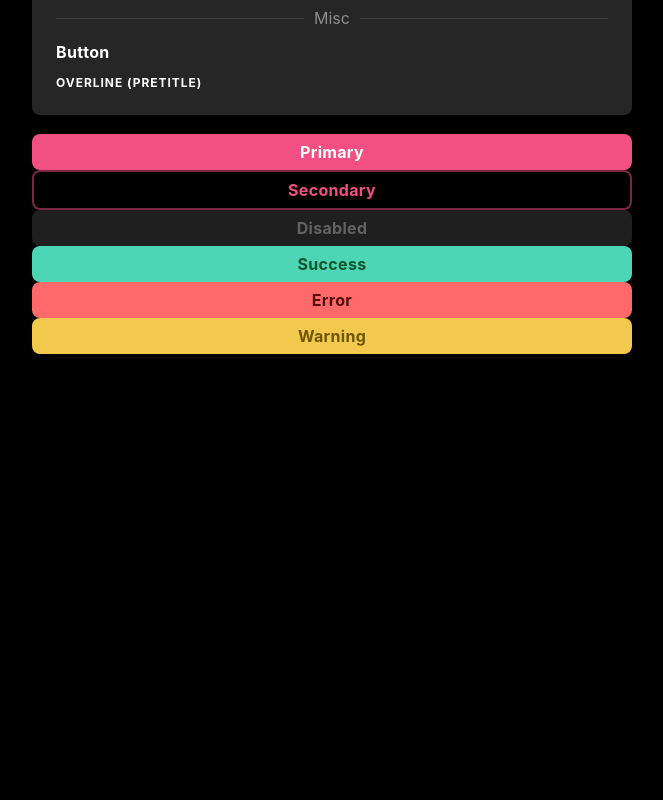
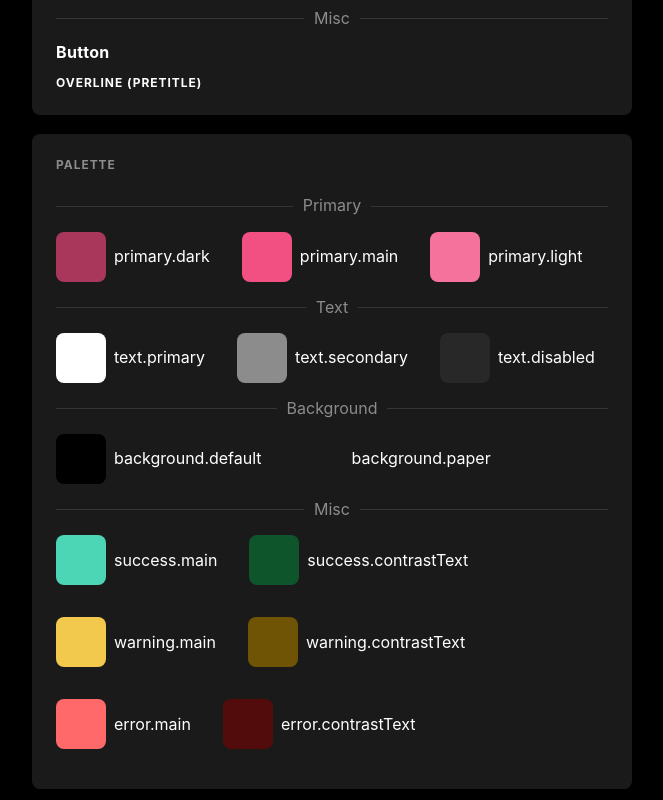
Before and after one commit to CleonWong/mui-custom-theme-tutorial, a React (Create React App) app: page / in a window 1280 px wide. Shown: the part 540-1340 px from the top of the page, without its empty margins (308-971 px from the left). Before the commit the page ends 942 px from the top, so only its background shows below. Built offline with nearby package versions, Linux system fonts and the light colour scheme; a web font is replaced by a local one.

Commit message:
Added palette card

```diff
--- a/src/App.tsx
+++ b/src/App.tsx
@@ -4,6 +4,7 @@ import "./App.css";
 import { Button } from "@mui/material";
 
 import { TypographyPaper } from "./components/typography/typography";
+import { PaletteCard } from "./components/palette/paletteCard";
 
 // ----------
 
@@ -12,6 +13,8 @@ function App() {
     <div className="App">
       {/* Typography */}
       <TypographyPaper />
+      <br />
+      <PaletteCard />
       <br />
       {/* Buttons */}
       <Button variant="contained" color="primary">
--- /dev/null
+++ b/src/components/palette/paletteCard.tsx
@@ -0,0 +1,129 @@
+import {
+  Card,
+  CardHeader,
+  CardContent,
+  Divider,
+  Box,
+  Typography
+} from "@mui/material";
+
+// ----------
+
+interface colorDisplayProps {
+  color: string;
+}
+
+const ColorDisplay = (props: colorDisplayProps): JSX.Element => {
+  return (
+    <Box
+      sx={{
+        display: "flex",
+        flexDirection: "row",
+        alignItems: "center",
+        justifyContent: "flex-start",
+        gap: "0.5rem"
+      }}
+    >
+      <Box
+        sx={{
+          backgroundColor: props.color,
+          width: "50px",
+          height: "50px",
+          borderRadius: "0.5rem"
+        }}
+      />
+      <Typography variant="body1">{props.color}</Typography>
+    </Box>
+  );
+};
+
+export const PaletteCard = (): JSX.Element => {
+  return (
+    <Card>
+      <CardHeader
+        title="Palette"
+        titleTypographyProps={{ variant: "overline" }}
+      />
+      <CardContent sx={{ paddingTop: "0" }}>
+        <Divider sx={{ paddingBottom: "1rem", color: "text.secondary" }}>
+          Primary
+        </Divider>
+        <Box
+          sx={{
+            display: "flex",
+            // flexDirection: { xs: "column", md: "row" },
+            flexDirection: "row",
+            alignItems: "center",
+            justifyContent: "flex-start",
+            flexWrap: "wrap",
+            gap: "2rem",
+            paddingBottom: "1rem"
+          }}
+        >
+          <ColorDisplay color="primary.dark" />
+          <ColorDisplay color="primary.main" />
+          <ColorDisplay color="primary.light" />
+        </Box>
+        <Divider sx={{ paddingBottom: "1rem", color: "text.secondary" }}>
+          Text
+        </Divider>
+        <Box
+          sx={{
+            display: "flex",
+            // flexDirection: { xs: "column", md: "row" },
+            flexDirection: "row",
+            alignItems: "center",
+            justifyContent: "flex-start",
+            flexWrap: "wrap",
+            gap: "2rem",
+            paddingBottom: "1rem"
+          }}
+        >
+          <ColorDisplay color="text.primary" />
+          <ColorDisplay color="text.secondary" />
+          <ColorDisplay color="text.disabled" />
+        </Box>
+        <Divider sx={{ paddingBottom: "1rem", color: "text.secondary" }}>
+          Background
+        </Divider>
+        <Box
+          sx={{
+            display: "flex",
+            // flexDirection: { xs: "column", md: "row" },
+            flexDirection: "row",
+            alignItems: "center",
+            justifyContent: "flex-start",
+            flexWrap: "wrap",
+            gap: "2rem",
+            paddingBottom: "1rem"
+          }}
+        >
+          <ColorDisplay color="background.default" />
+          <ColorDisplay color="background.paper" />
+        </Box>
+        <Divider sx={{ paddingBottom: "1rem", color: "text.secondary" }}>
+          Misc
+        </Divider>
+        <Box
+          sx={{
+            display: "flex",
+            // flexDirection: { xs: "column", md: "row" },
+            flexDirection: "row",
+            alignItems: "center",
+            justifyContent: "flex-start",
+            flexWrap: "wrap",
+            gap: "2rem",
+            paddingBottom: "1rem"
+          }}
+        >
+          <ColorDisplay color="success.main" />
+          <ColorDisplay color="success.contrastText" />
+          <ColorDisplay color="warning.main" />
+          <ColorDisplay color="warning.contrastText" />
+          <ColorDisplay color="error.main" />
+          <ColorDisplay color="error.contrastText" />
+        </Box>
+      </CardContent>
+    </Card>
+  );
+};
--- a/src/components/typography/typography.tsx
+++ b/src/components/typography/typography.tsx
@@ -1,5 +1,3 @@
-import React from "react";
-
 import {
   Card,
   CardHeader,
@@ -15,7 +13,7 @@ export const TypographyPaper = (): JSX.Element => {
     <Card>
       <CardHeader
         title="Typography"
-        titleTypographyProps={{ variant: "overline", color: "text.secondary" }}
+        titleTypographyProps={{ variant: "overline" }}
       />
       <CardContent sx={{ paddingTop: "0px" }}>
         <Divider sx={{ paddingBottom: "1rem", color: "text.secondary" }}>
--- a/src/customTheme/appTheme.tsx
+++ b/src/customTheme/appTheme.tsx
@@ -165,7 +165,8 @@ export const appTheme = createTheme({
       styleOverrides: {
         root: {
           // padding: "24px",
-          textAlign: "left"
+          textAlign: "left",
+          backgroundImage: "none"
         },
         elevation: {
           boxShadow: "none"
```
